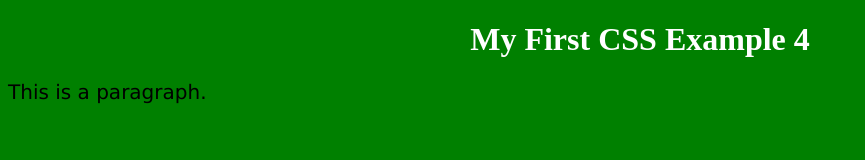
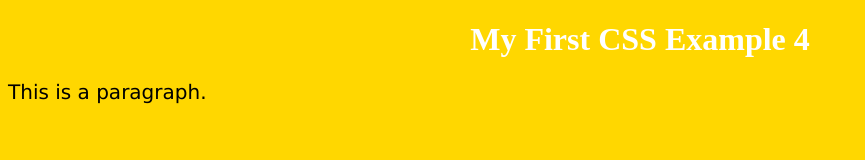
Before and after one commit to ajittrajeev/arjun, a website: page sass-compass/public/index.html in a window 1280 px wide. Shown: the whole page, without its empty margins (0-865 px from the left). Drawn offline with Linux system fonts and the light colour scheme.

Commit message:
03 changed background to gold

```diff
--- a/sass-compass/public/css/styles.css
+++ b/sass-compass/public/css/styles.css
@@ -1,7 +1,7 @@
 /* line 1, ../scss/styles.scss */
 /* line 2, ../../sass/styles.scss */
 body {
-  background-color: green;
+  background-color:gold;
 }
 
 /* line 5, ../scss/styles.scss */
```
